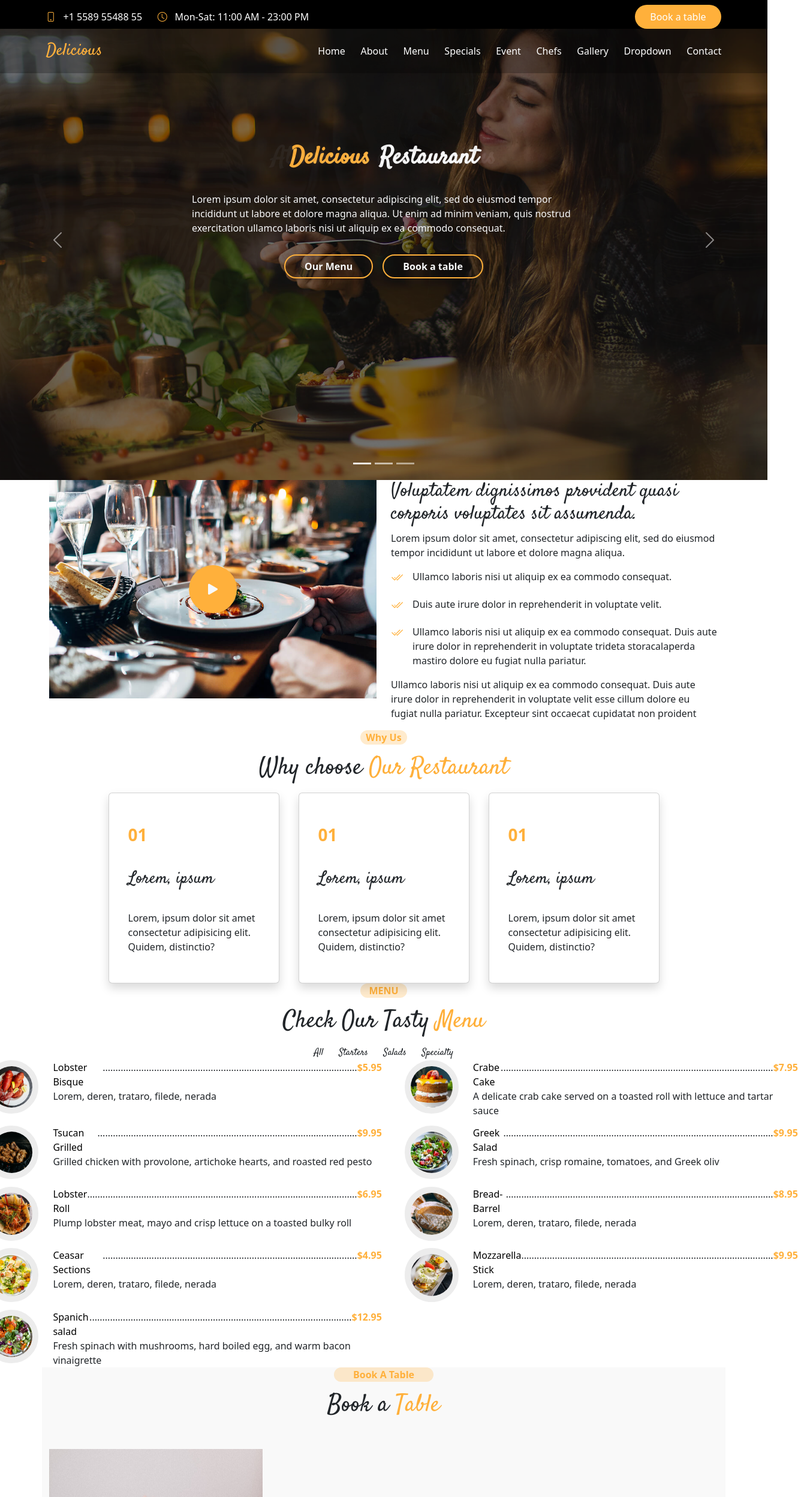
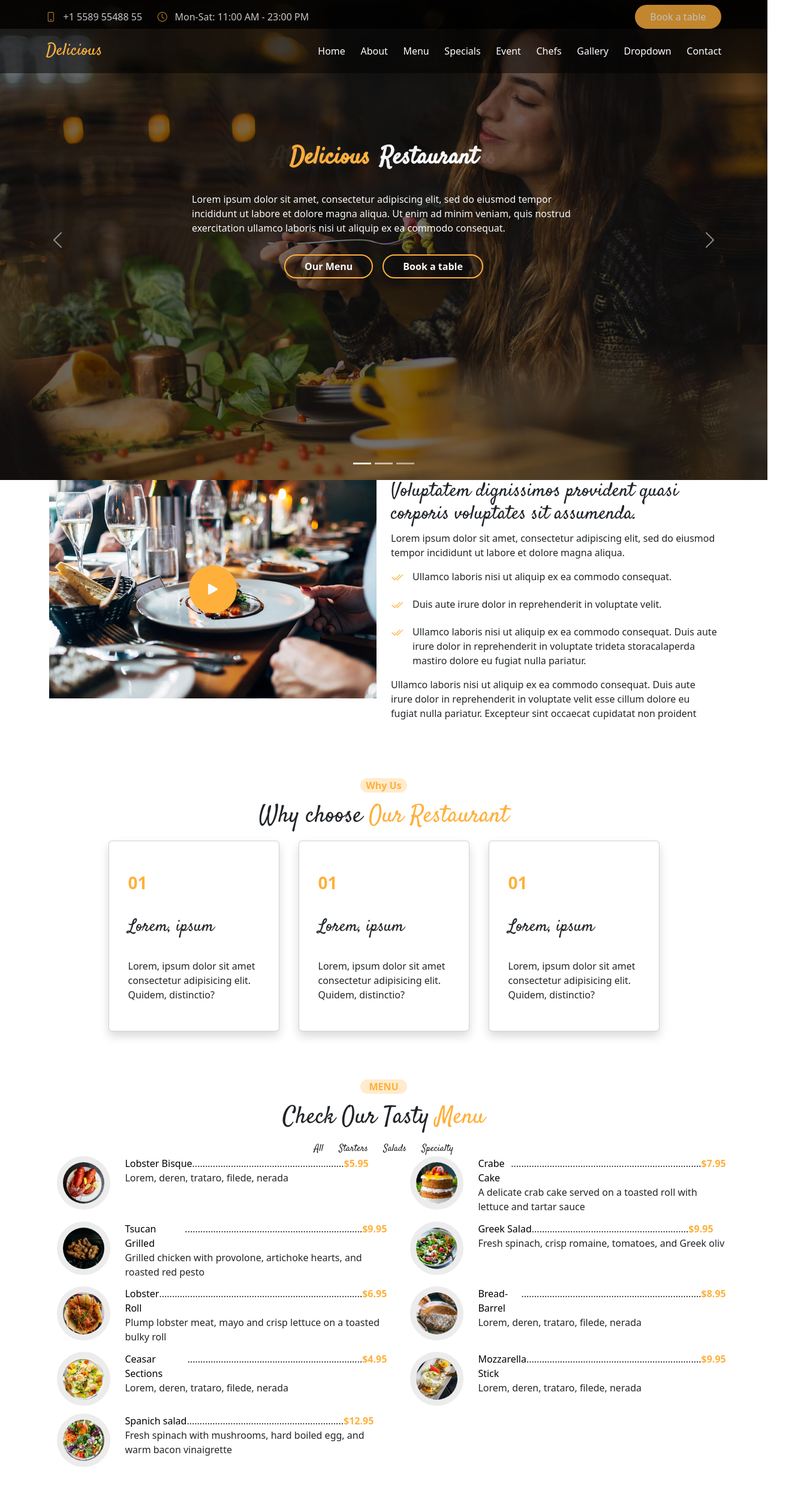
Before and after one commit to ayoub-ennaciri/final-project, a website: page index.html in a window 1280 px wide. Shown: the top 2495 px of the page at 60% size, 1331 px wide, since content can reach past the window. Drawn offline with nearby package versions, Linux system fonts and the light colour scheme; a web font is replaced by a local one.

Commit message:
fix : fixed manu sidscoll and added margin bottom to sections

```diff
--- a/index.html
+++ b/index.html
@@ -68,9 +68,9 @@
 </nav>
     </header> -->
 
-     <header class=" bg-opacity-25 bg-black">
+     <header class=" bg-opacity-50 bg-black">
       <!-- *top header -->
-      <div class="top-header bg-opacity-75">
+      <div class="top-header bg-  opacity-75">
         <!-- *top header left -->
         <div class="top-header-left">
           <div class="top-header-left-number">
@@ -267,7 +267,7 @@
         Why choose <span class="text-sp-orange">Our Restaurant</span>
       </p>
       <div class="row d-flex justify-content-center gap-2 align-items-center">
-        <div class="col-3 shadow p-2 hover-bg-sp-orange card">
+        <div class="col-sm-3 shadow p-2 hover-bg-sp-orange card">
           <div class="py-1 text-sp-orange fs-3 fw-semibold">01</div>
           <div class="py-1 satisfy-regular fs-3 bg-">Lorem, ipsum</div>
           <div class="py-1">
@@ -275,7 +275,7 @@
             distinctio?
           </div>
         </div>
-        <div class="col-3 shadow p-2 hover-bg-sp-orange card">
+        <div class="col-sm-3 shadow p-2 hover-bg-sp-orange card">
           <div class="py-1 text-sp-orange fs-3 fw-semibold">01</div>
           <div class="py-1 satisfy-regular fs-3 bg-">Lorem, ipsum</div>
           <div class="py-1">
@@ -283,7 +283,7 @@
             distinctio?
           </div>
         </div>
-        <div class="col-3 shadow p-2 hover-bg-sp-orange card">
+        <div class="col-sm-3 shadow p-2 hover-bg-sp-orange card">
           <div class="py-1 text-sp-orange fs-3 fw-semibold">01</div>
           <div class="py-1 satisfy-regular fs-3 bg-">Lorem, ipsum</div>
           <div class="py-1">
@@ -295,9 +295,7 @@
     </section>
 
     <!-- *menu -->
-    <section
-      class="container d-flex justify-content-center flex-column align-items-center"
-    >
+    <section class="container d-flex justify-content-center flex-column align-items-center">
       <p
         class="rounded-pill fw-semibold text-sp-orange bg-sp-orange fw-semiboldm-10 w-7 d-flex align-items-center justify-content-center px-2 bg-opacity-25"
       >
@@ -334,7 +332,7 @@
             <div class="">
               <a href="#" class="glow">Lobster Bisque</a>
               <div class="">
-                ...................................................................................................<span
+                ...........................................................<span
                   class="price"
                   >$5.95</span
                 >
@@ -349,7 +347,7 @@
             <div class="">
               <a href="#" class="glow">Crabe Cake</a>
               <div class="">
-                ..........................................................................................................
+                ..........................................................................
                 <span class="price">$7.95</span>
               </div>
             </div>
@@ -367,7 +365,7 @@
             <div class="">
               <a href="#" class="glow">Tsucan Grilled</a>
               <div class="">
-                .....................................................................................................<span
+                .....................................................................<span
                   class="price"
                   >$9.95</span
                 >
@@ -387,7 +385,7 @@
             <div class="">
               <a href="#" class="glow">Greek Salad</a>
               <div class="">
-                .........................................................................................................<span
+                .............................................................<span
                   class="price"
                   >$9.95</span
                 >
@@ -406,7 +404,7 @@
             <div class="">
               <a href="#" class="glow">Lobster Roll</a>
               <div class="">
-                .........................................................................................................
+                ...............................................................................
                 <span class="price">$6.95</span>
               </div>
             </div>
@@ -423,7 +421,7 @@
             <div class="">
               <a href="#" class="glow">Bread-Barrel</a>
               <div class="">
-                ........................................................................................................<span
+                ......................................................................<span
                   class="price"
                   >$8.95</span
                 >
@@ -440,7 +438,7 @@
             <div class="">
               <a href="#" class="glow">Ceasar Sections</a>
               <div class="">
-                ...................................................................................................
+                ....................................................................
                 <span class="price">$4.95</span>
               </div>
             </div>
@@ -455,7 +453,7 @@
             <div class="">
               <a href="#" class="glow">Mozzarella Stick</a>
               <div class="">
-                ..................................................................................................
+                ....................................................................
                 <span class="price">$9.95</span>
               </div>
             </div>
@@ -470,7 +468,7 @@
             <div class="">
               <a href="#" class="glow">Spanich salad</a>
               <div class="">
-                ......................................................................................................<span
+                .............................................................<span
                   class="price"
                   >$12.95</span
                 >
@@ -879,6 +877,7 @@
       class="bg-brown d-flex justify-content-center flex-column align-items-center text-light"
     >
       <div class="container border-bottom border-sp-orange row gap-1 small">
+
         <div class="col-lg-6 col-sm-6 d-flex gap-1">
             <div class="text-sp-orange fs-4">
               <i class="bi bi-geo-alt icon"></i>
@@ -891,6 +890,7 @@
               </div>
             </div>
         </div>
+
         <div class="col-lg-6 col-sm-6 d-flex gap-1">
             <div class="text-sp-orange fs-4">
               <i class="bi bi-telephone icon"></i>
@@ -903,6 +903,7 @@
               </div>
             </div>
         </div>
+
         <div class="col-lg-6 col-sm-6 d-flex gap-1">
             <div class="text-sp-orange fs-4">
               <i class="bi bi-clock icon"></i>
@@ -915,27 +916,20 @@
               </div>
             </div>
         </div>
+
         <div class="col-lg-6 col-sm-6 gap-0">
           <div class="satisfy-regular">Follow Us</div>
             <div class="d-flex gap-1">
-            <div
-              class="rounded-circle icons d-flex justify-content-center align-items-center border"
-            >
+              <div class="rounded-circle icons d-flex justify-content-center align-items-center border">
                 <i class="bi bi-twitter-x"></i>
               </div>
-            <div
-              class="rounded-circle icons d-flex justify-content-center align-items-center border"
-            >
+              <div class="rounded-circle icons d-flex justify-content-center align-items-center border">
                 <i class="bi bi-facebook"></i>
               </div>
-            <div
-              class="rounded-circle icons d-flex justify-content-center align-items-center border"
-            >
+              <div class="rounded-circle icons d-flex justify-content-center align-items-center border">
                 <i class="bi bi-instagram"></i>
               </div>
-            <div
-              class="rounded-circle icons d-flex justify-content-center align-items-center border"
-            >
+              <div class="rounded-circle icons d-flex justify-content-center align-items-center border">
                 <i class="bi bi-linkedin"></i>
               </div>
           </div>
--- a/src/sass/modules/home/_main.scss
+++ b/src/sass/modules/home/_main.scss
@@ -117,3 +117,8 @@
     height: 1vw;
     padding: 7%;
 }
+
+section
+{
+    padding-bottom: 10vh;
+}
```
Also changed, not shown: public/css/app.css, 1 other file. Lines whose indentation alone changed are shown as unchanged.
